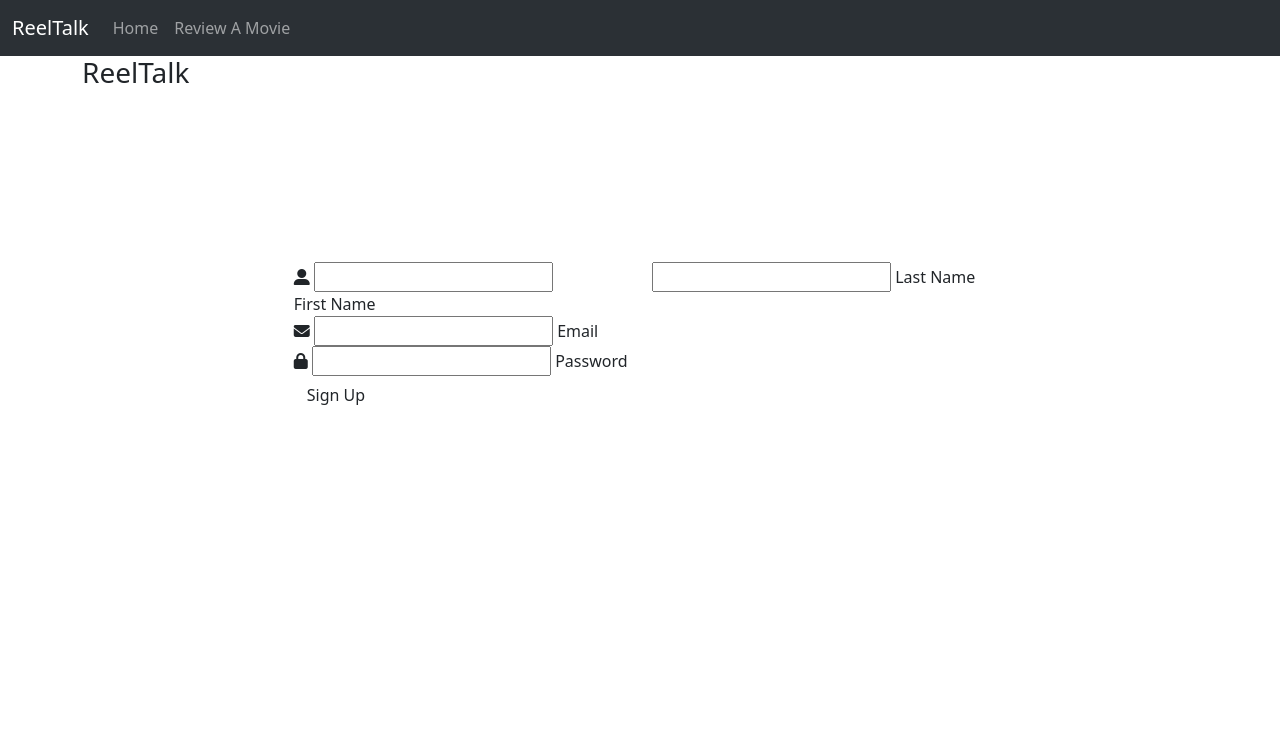
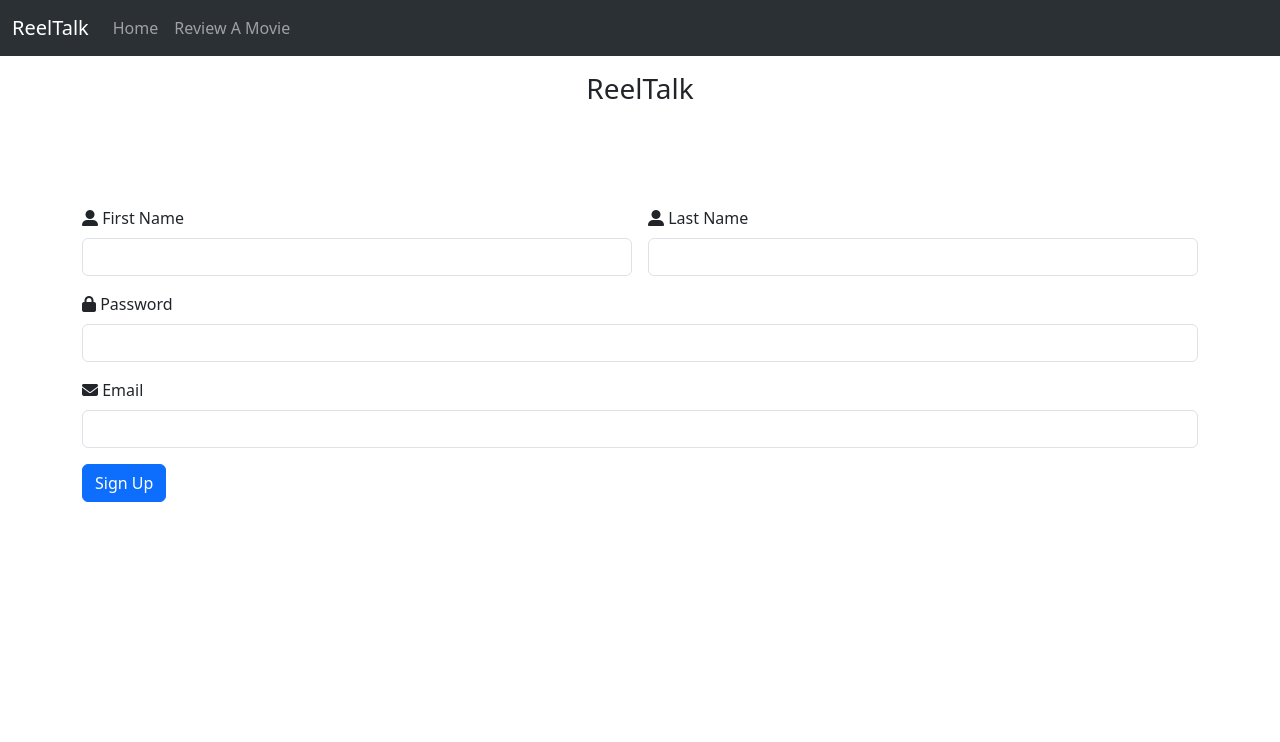
Before and after one commit to rdhadda/ReelTalk, a Flask app: page /sign_up in a window 1280 px wide. Shown: the top 742 px of the page. Run offline with Flask 3, Linux system fonts and the light colour scheme.

Commit message:
feat: changed to bootsrap classes from materialize classes

```diff
--- a/reeltalk/templates/sign_up.html
+++ b/reeltalk/templates/sign_up.html
@@ -1,44 +1,34 @@
 {% extends "base.html" %}
 {% block content %}
 
-<h3 class="center-align">ReelTalk</h3>
+<h3 class="text-center pt-3">ReelTalk</h3>
 
 <div class="center-content">
-<div class="row">
-    <form class="col s12">
-      <div class="row">
-        <div class="input-field col s6">
-            <i class="fa-solid fa-user-large prefix"></i>
-          <input id="first_name" type="text" class="validate">
-          <label for="first_name">First Name</label>
-        </div>
-        <div class="input-field col s6">
-          <input id="last_name" type="text" class="validate">
-          <label for="last_name">Last Name</label>
-        </div>
-      </div>
-        <div class="row">
-            <div class="input-field col s12">
-                <i class="fa-solid fa-envelope prefix"></i>
-              <input id="email" type="email" class="validate">
-              <label for="email">Email</label>
-            </div>
-          </div>
-      <div class="row">
-        <div class="input-field col s12">
-            <i class="fa-solid fa-lock prefix"></i>
-          <input id="password" type="password" class="validate">
-          <label for="password">Password</label>
-        </div>
-        <div class="row">
-            <div class="col s12 center-align">
-            <button class="btn waves-effect waves-light center-align" type="submit">Sign Up</i>
-            </button>
-        </div>
-        </div>
-      </div>
-    </form>
+<form class="row g-3">
+  <div class="col-md-6">
+    <i class="fa-solid fa-user-large"></i>
+    <label for="first_name" class="form-label">First Name</label>
+    <input type="text" class="form-control" id="first_name">
   </div>
+  <div class="col-md-6">
+    <i class="fa-solid fa-user-large"></i>
+    <label for="last_name" class="form-label">Last Name</label>
+    <input type="text" class="form-control" id="last_name">
+  </div>
+  <div class="col-12">
+    <i class="fa-solid fa-lock"></i>
+    <label for="password" class="form-label">Password</label>
+    <input type="password" class="form-control" id="password">
+  </div>
+  <div class="col-12">
+    <i class="fa-solid fa-envelope"></i>
+    <label for="email" class="form-label">Email</label>
+    <input type="email" class="form-control" id="email">
+  </div>
+  <div class="col-12">
+    <button type="submit" class="btn btn-primary">Sign Up</button>
+  </div>
+</form>
 </div>
 
 
```
Also changed, not shown: reeltalk/templates/index.html (+12 -24 lines), reeltalk/templates/review_form.html (+23 -19 lines), reeltalk/templates/search_movies.html (+25 -11 lines), reeltalk/templates/search_results.html (+17 -30 lines).
